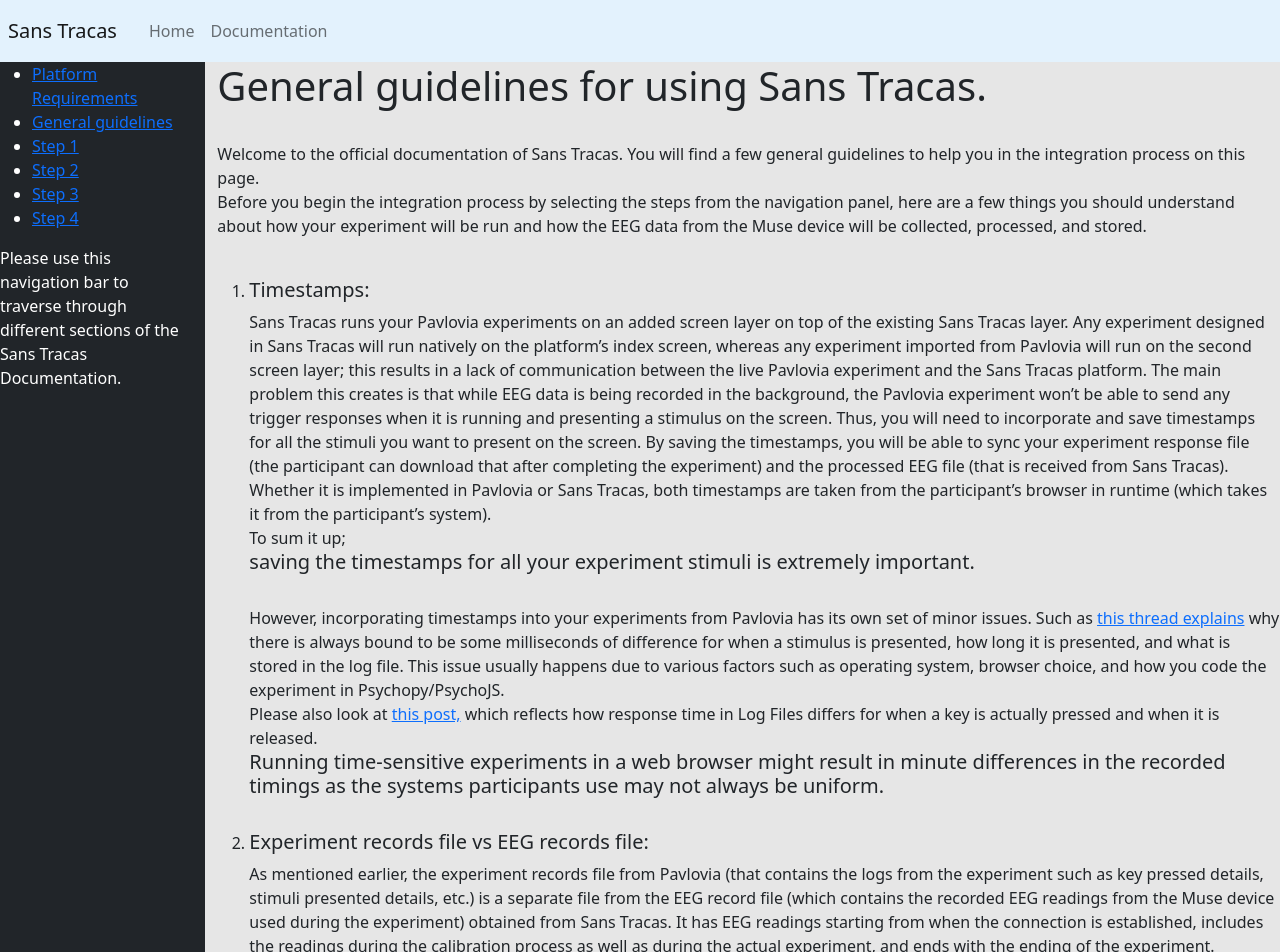
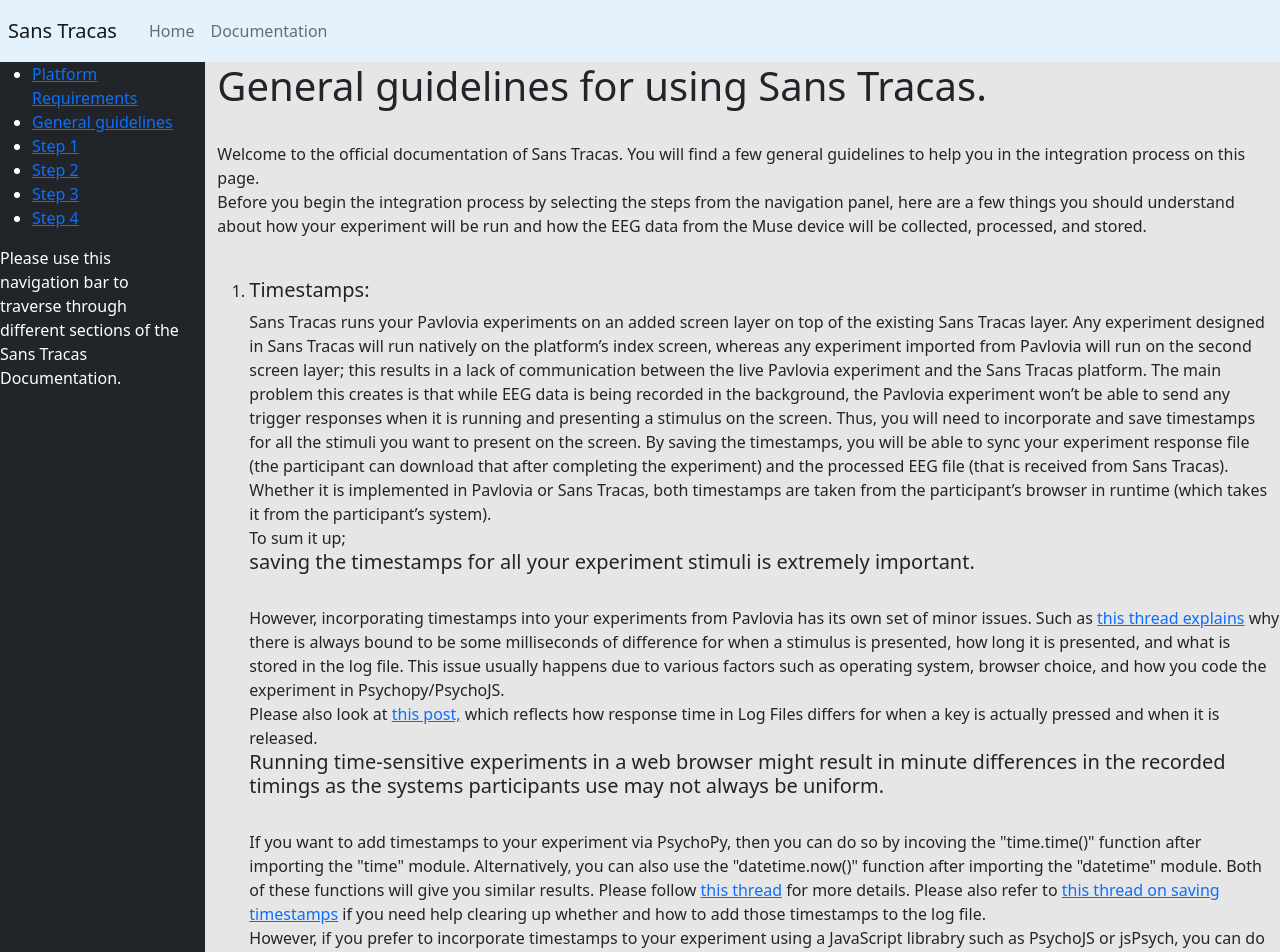
Before and after one commit to Ronit-Desai/Sans-Tracas, a React (Create React App) app: page /documentation/guidelines in a window 1280 px wide. Shown: the top 952 px of the page. Built offline with nearby package versions, Linux system fonts and the light colour scheme.

Commit message:
Updated Guidelines

```diff
--- a/src/components/documentation/guidelines.js
+++ b/src/components/documentation/guidelines.js
@@ -62,6 +62,26 @@
               in minute differences in the recorded timings as the systems
               participants use may not always be uniform.
             </h5>
+            <br />
+            If you want to add timestamps to your experiment via PsychoPy, then
+            you can do so by incoving the "time.time()" function after importing
+            the "time" module. Alternatively, you can also use the
+            "datetime.now()" function after importing the "datetime" module.
+            Both of these functions will give you similar results. Please follow{" "}
+            <a href="https://discourse.psychopy.org/t/adding-precise-measure-of-system-clock-to-psychopy-output/8426">
+              this thread
+            </a>{" "}
+            for more details. Please also refer to{" "}
+            <a href="https://discourse.psychopy.org/t/saving-timestamps/2890">
+              this thread on saving timestamps
+            </a>{" "}
+            if you need help clearing up whether and how to add those timestamps
+            to the log file.
+            <br />
+            However, if you prefer to incorporate timestamps to your experiment
+            using a JavaScript librabry such as PsychoJS or jsPsych, you can do
+            so by simply incoving the standard "Date.now()" function of
+            JavaScript.
           </li>
           <br />
           <li>
```
